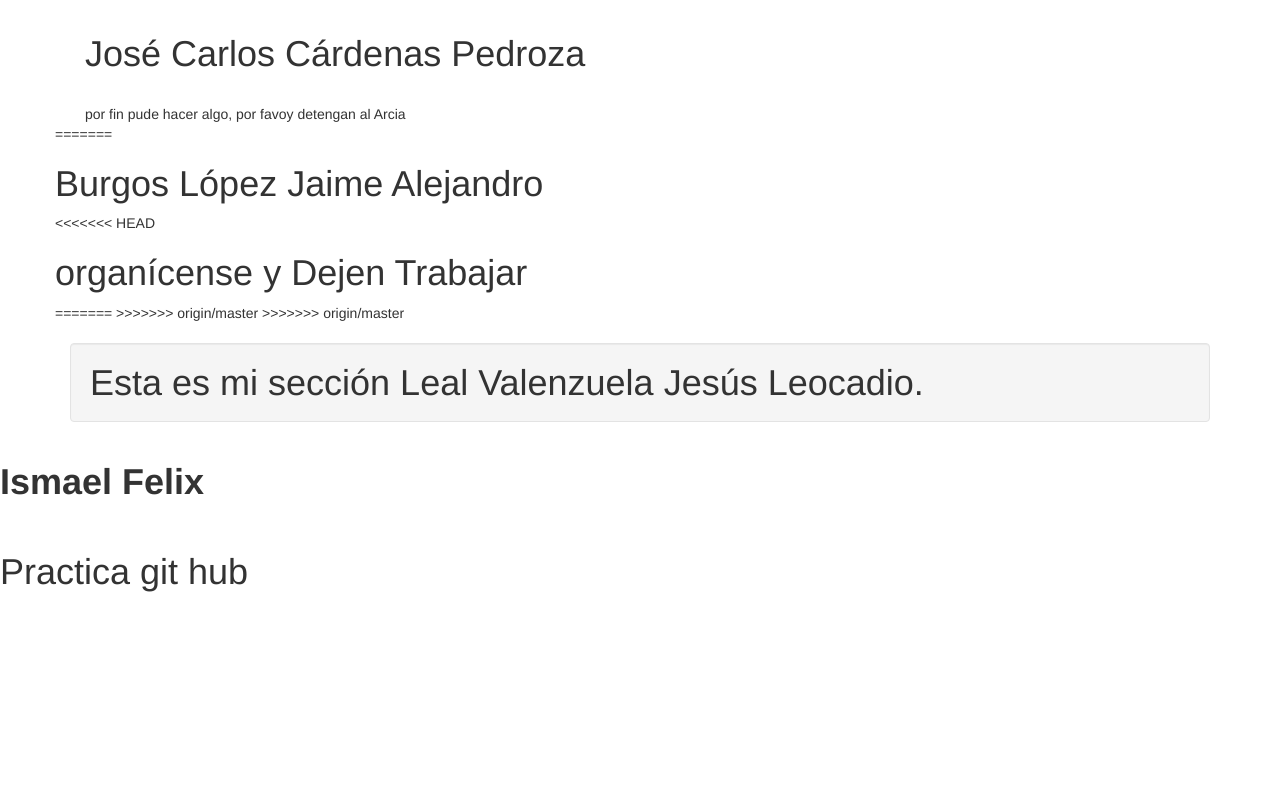
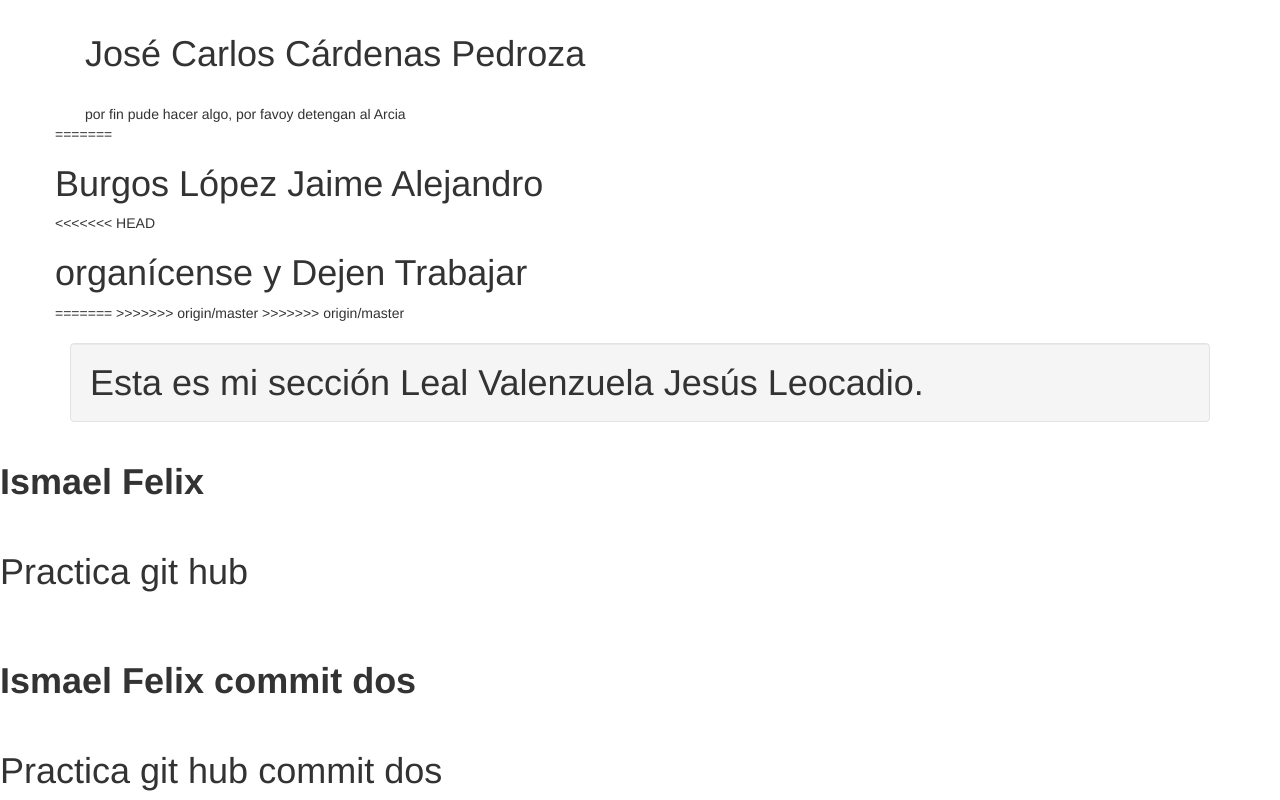
Before and after one commit to lc850/practicaGeneral, a plain HTML site: page index.html in a window 1280 px wide. Shown: the part 1624-2424 px from the top of the page. Before the commit the page ends 2226 px from the top, so only its background shows below. Drawn offline with Linux system fonts and the light colour scheme; files whose address does not match are found by name.

Commit message:
ismael felix commit dos

```diff
--- a/index.html
+++ b/index.html
@@ -80,6 +80,9 @@
 	<h1><p><strong>Ismael Felix</strong></p></h1>
 	<br/>
 	<h1><p>Practica git hub</p>
-
+    <br/>
+	<h1><p><strong>Ismael Felix commit dos</strong></p></h1>
+	<br/>
+	<h1><p>Practica git hub commit dos</p>
 </body>
 </html>
```
Also changed, not shown: 1 other file.
